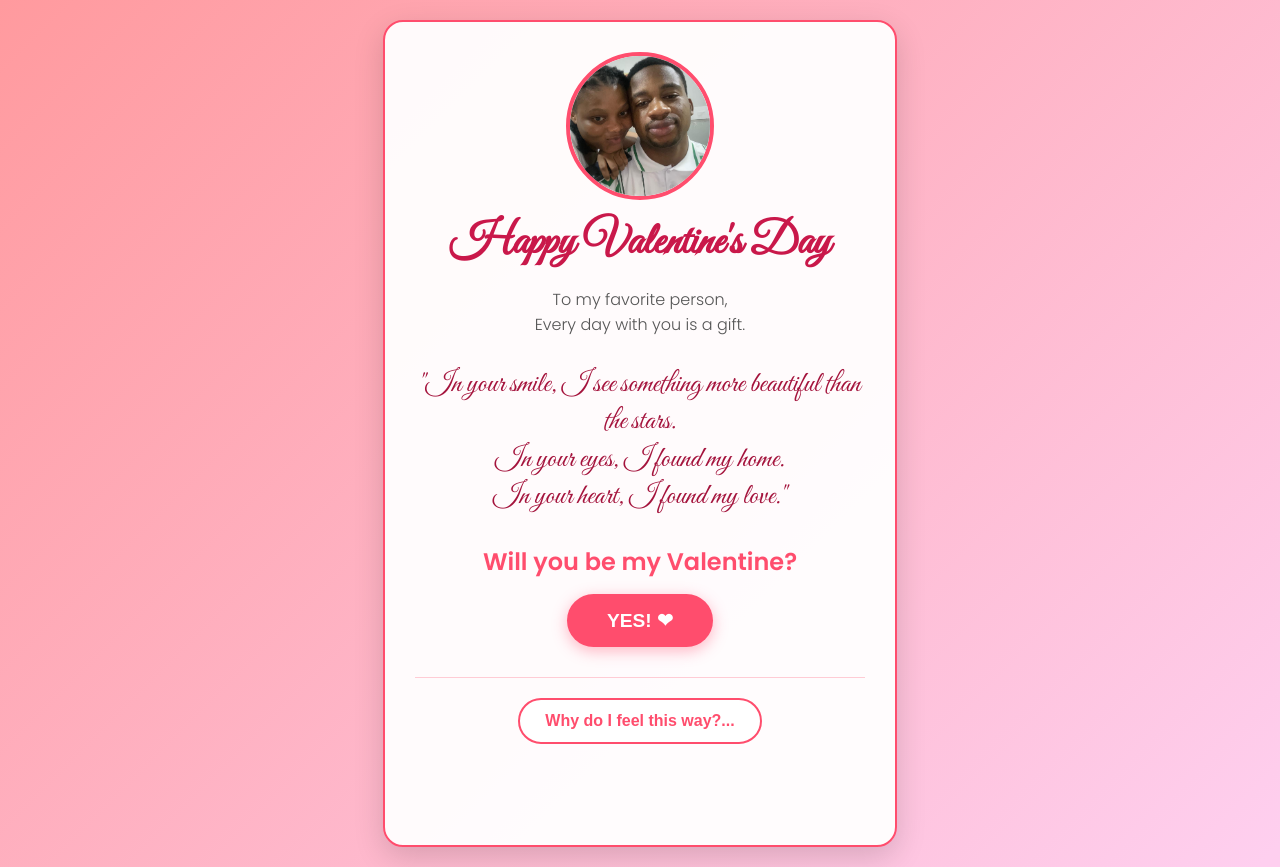
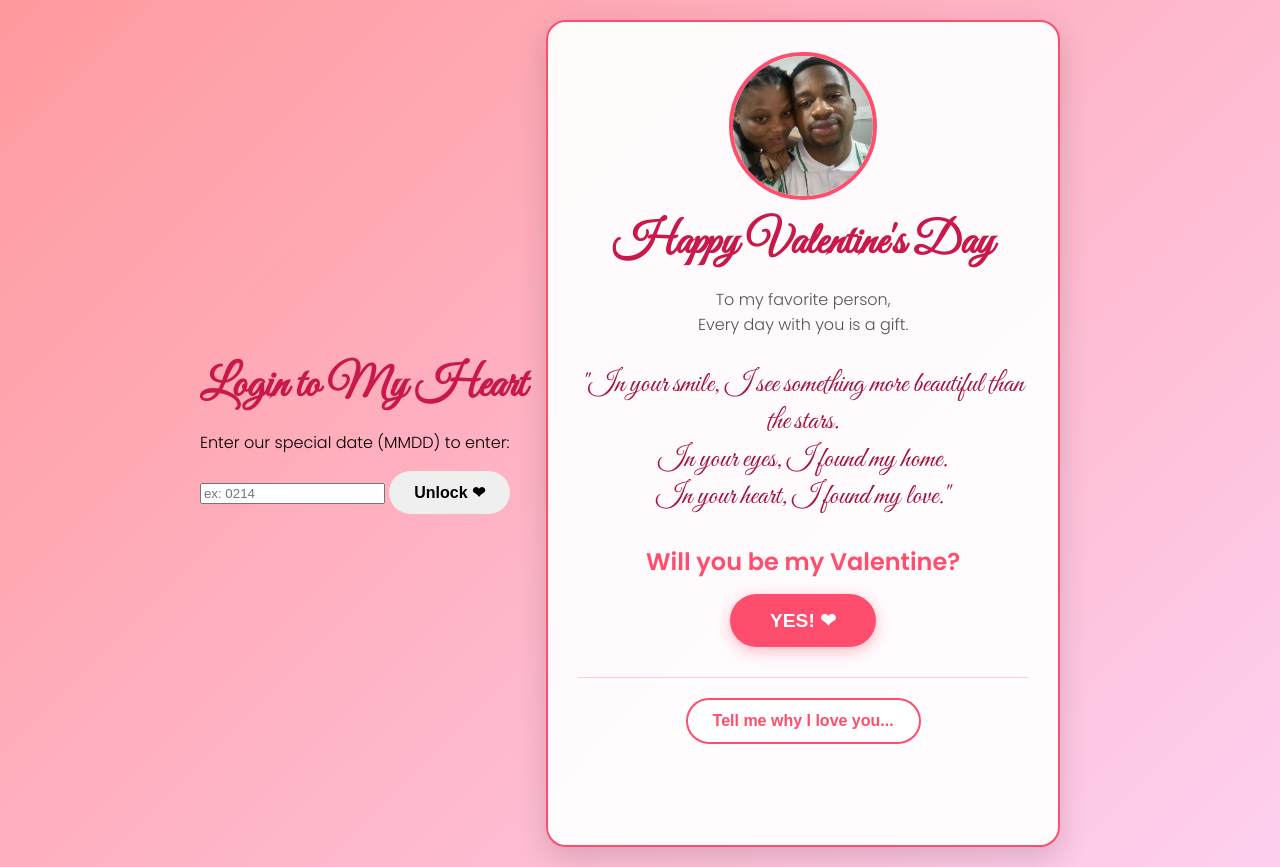
Before and after one commit to notaspy598-dot/my-gift, a plain HTML site: page index.html in a window 1280 px wide. Drawn offline with Linux system fonts and the light colour scheme.

Commit message:
Update index.html

```diff
--- a/index.html
+++ b/index.html
@@ -3,12 +3,23 @@
 <head>
     <meta charset="UTF-8">
     <meta name="viewport" content="width=device-width, initial-scale=1.0">
-    <title>Happy Valentine's Day!</title>
+    <title>For You ❤</title>
     <link rel="stylesheet" href="style.css">
     <link href="https://fonts.googleapis.com/css2?family=Great+Vibes&family=Poppins:wght@300;600&display=swap" rel="stylesheet">
 </head>
 <body>
 
+    <div id="login-screen">
+        <div class="login-box">
+            <h1>Login to My Heart</h1>
+            <p>Enter our special date (MMDD) to enter:</p>
+            <input type="password" id="passwordInput" placeholder="ex: 0214">
+            <button id="loginBtn">Unlock ❤</button>
+            <p id="error-msg" style="color: red; display: none; margin-top: 10px;">Try again, my love!</p>
+        </div>
+    </div>
+
+    <div id="main-content">
         <div id="heart-container"></div>
 
         <div class="card">
@@ -31,6 +42,7 @@
                         In your heart, I found my love."
                     </p>
                 </div>
+
                 <div class="proposal-section">
                     <h2>Will you be my Valentine?</h2>
                     <div class="buttons">
@@ -39,13 +51,14 @@
                 </div>
 
                 <div class="reasons-section">
-                <button id="reasonBtn" class="secondary-btn">Why do I feel this way?...</button>
+                    <button id="reasonBtn" class="secondary-btn">Tell me why I love you...</button>
                     <p id="reasonDisplay"></p>
                 </div>
-
-            <audio id="bgMusic" src="song.mp3"></audio>
             </div>
         </div>
+    </div>
+
+    <audio id="bgMusic" src="song.mp3" loop></audio>
 
     <script src="script.js"></script>
 </body>
```
Lines whose indentation alone changed are shown as unchanged.
